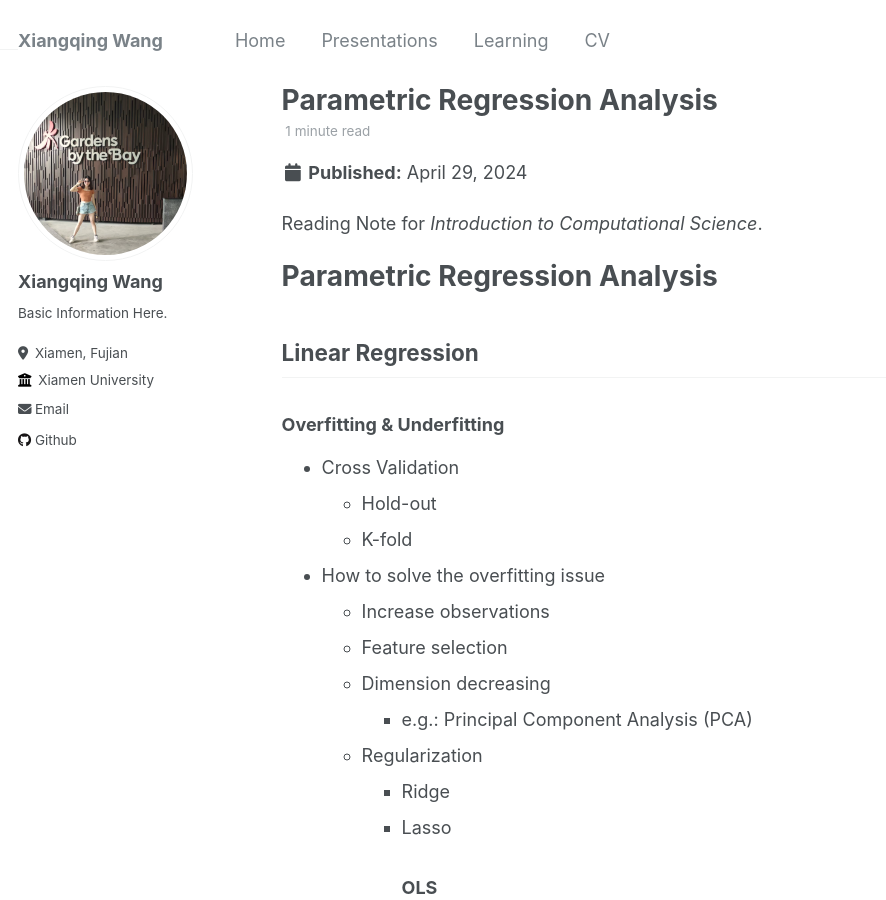
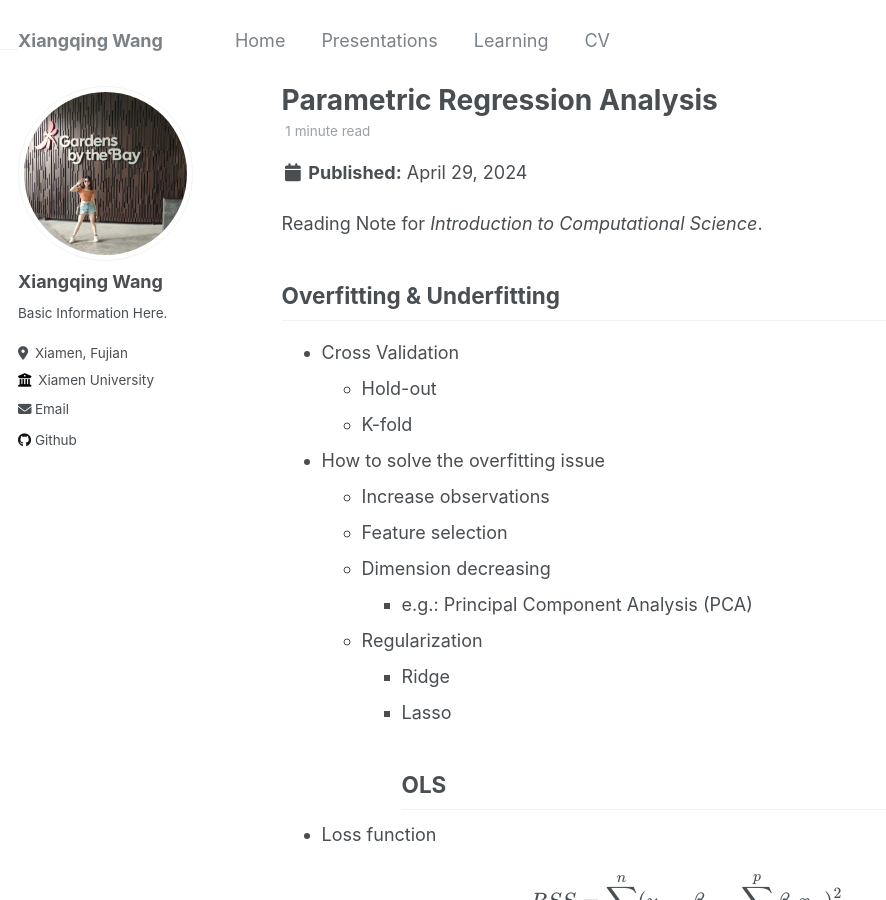
Before and after one commit to leahxqing/leahxqing.github.io, a Jekyll site: the page built from _posts/2024-04-29-CS.md, in a window 1280 px wide and 900 px high. Shown: the whole window, without its empty margins (0-886 px from the left). Built offline with Jekyll 4.4.1, drawn with Linux system fonts in a browser that asks for light colours.

Commit message:
Update 2024-04-29-CS.md

````diff
--- a/_posts/2024-04-29-CS.md
+++ b/_posts/2024-04-29-CS.md
@@ -9,10 +9,7 @@ tags:
 
 Reading Note for *Introduction to Computational Science*.
 
-# Parametric Regression Analysis
-## Linear Regression
-
-### Overfitting & Underfitting
+## Overfitting & Underfitting
 - Cross Validation
     - Hold-out
     - K-fold
@@ -24,7 +21,7 @@ Reading Note for *Introduction to Computational Science*.
     - Regularization
         - Ridge
         - Lasso
-### OLS
+## OLS
 - Loss function
 
     $$
@@ -45,7 +42,7 @@ Reading Note for *Introduction to Computational Science*.
     $$
 
 
-### Ridge Regression
+## Ridge Regression
 
 - Loss function
 
@@ -82,7 +79,7 @@ Reading Note for *Introduction to Computational Science*.
     from skelearn.model_selection import train_test_split
     X_train, X_test, y_train, y_test = train_test_split(x,y, test_size=.3. random_state=728)
     ```
-### LASSO
+## LASSO
 
 - Loss function
 
@@ -101,7 +98,7 @@ $$
 - The difference between ridge and lasso:
     - The coefficient won't be exactly 0 in ridge while lasso could attain this $$\rightarrow$$ to get a **Sparse Model**
 
-### Elastic Net
+## Elastic Net
 
 - Loss Function
 
````
